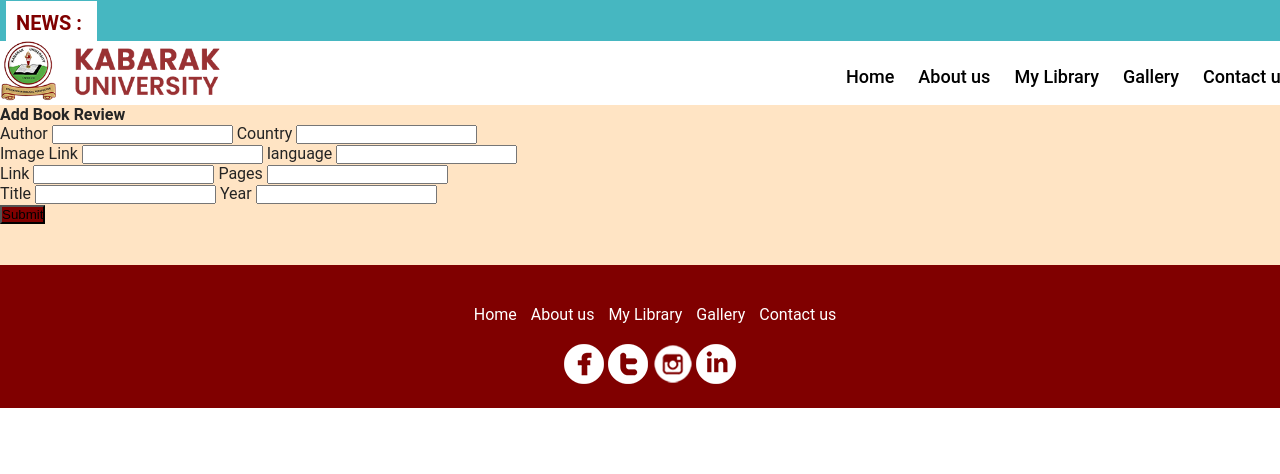
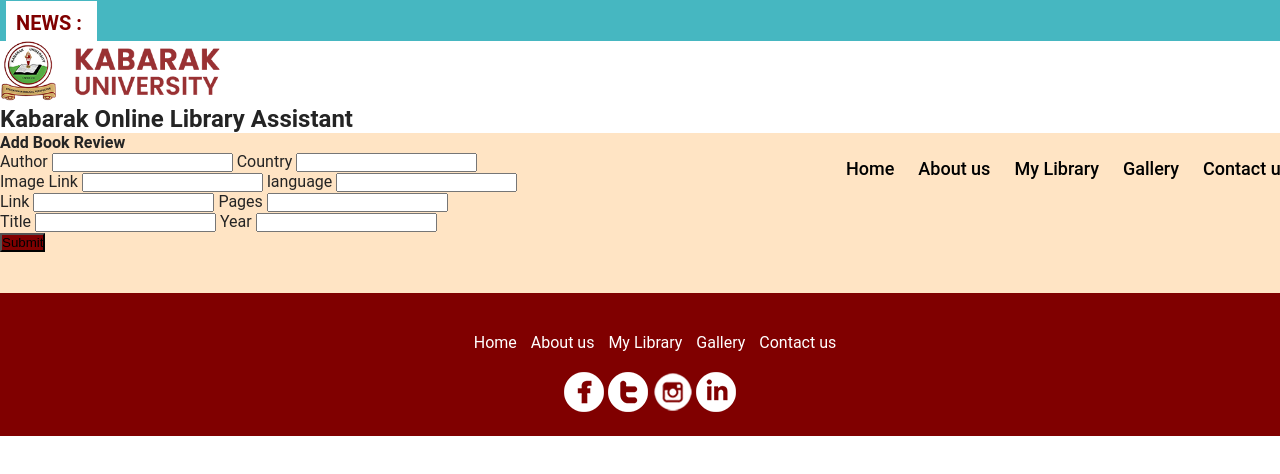
Before and after one commit to ndwiga6769/library-project, a plain HTML site: page library.html in a window 1280 px wide. Shown: the top 474 px of the page. Drawn offline with Linux system fonts and the light colour scheme; no server answers.

Commit message:
my codes

```diff
--- a/library.html
+++ b/library.html
@@ -3,7 +3,7 @@
 <head>
     <meta charset="UTF-8">
     <meta name="viewport" content="width=device-width, initial-scale=1.0">
-    <title>Document</title>
+    <title>My Library</title>
     <link rel="stylesheet" href="style.css">
 </head>
 <body>
@@ -27,6 +27,7 @@
             <!-------------------------LOGO SECTION--------------------------->
             <img src="image/logo.png" class="logo">
             <!-------------------------MENU SECTION-------------------------->
+            <h2>Kabarak Online Library Assistant</h2>
             <nav>
                 <a href="index.html">Home</a>
                 <a href="about.html">About us</a>
```
